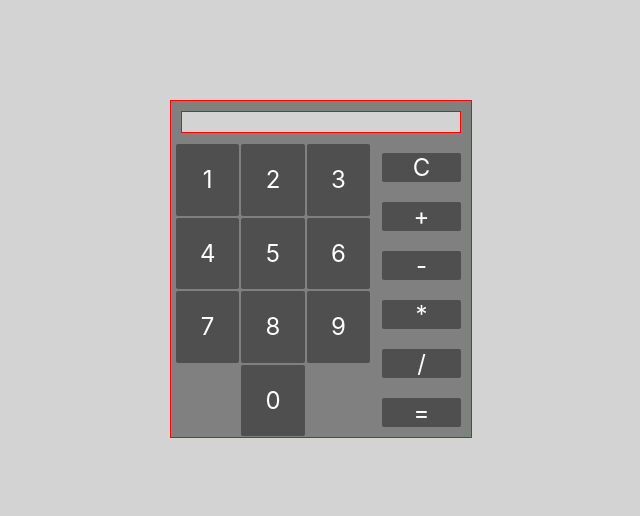
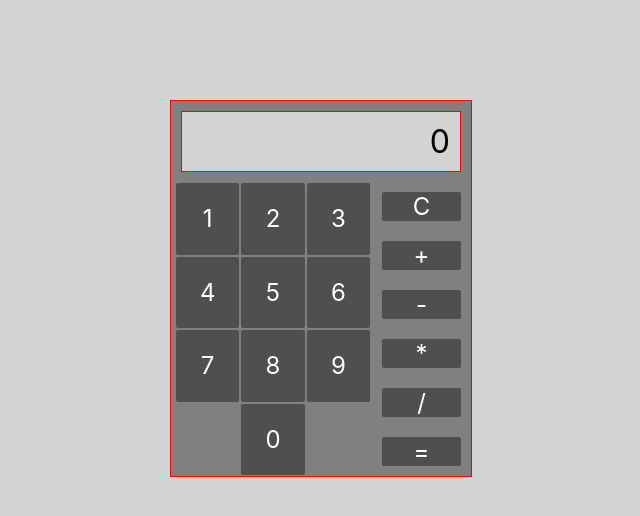
Before and after one commit to jakubiwaszkiewicz/react-calculator, a React (Create React App) app: page / in a window 1280 px wide. Shown: the top 516 px of the page, without its empty margins (319-959 px from the left). Built offline with nearby package versions, Linux system fonts and the light colour scheme; the HTML template or start-up script is replaced by a standard one.

Commit message:
A: css styling for btns

```diff
--- a/src/components/Content/Content.js
+++ b/src/components/Content/Content.js
@@ -1,5 +1,5 @@
 import "./Content.css"
-import React, { useState, useEffect } from "react"
+import React, { useState } from "react"
 import NumberBtn from './NumberBtn/NumberBtn'
 import OperatorBtn from './OperatorBtn/OperatorBtn'
 const Content = () => {
@@ -15,8 +15,6 @@ const Content = () => {
         {id:"+"}, {id:"-"}, {id:"*"}, {id:"/"}
     ]
 
-
-
     const changeFirstNumbers = prevState => {
         setFirstNumbers(prevState)
     }
@@ -26,9 +24,6 @@ const Content = () => {
     const changeOperator = prevState => {
         setOperator(prevState)
     }
-
-    useEffect(() => console.log(firstNumbers),[firstNumbers])
-    useEffect(() => console.log(operator),[operator])
 
     const equalClicked = () => {
         const firstNum = parseInt(firstNumbers)
@@ -69,7 +64,13 @@ const Content = () => {
 
     return (
         <div className="content">
-            <div className="display"><span>{secondNumbers === "" ? (firstNumbers === "" ? "" : firstNumbers) : secondNumbers}</span></div>
+            <div className="display">
+                <span>
+                    {secondNumbers === "" ?
+                        (firstNumbers === "" ? "0" : firstNumbers)
+                        : secondNumbers}
+                </span>
+            </div>
             <div className="flex-container-row">
                 <div className="flex-container-column numbers">
                     {data.map((singleData) => {
--- a/src/components/Content/NumberBtn/NumberBtn.css
+++ b/src/components/Content/NumberBtn/NumberBtn.css
@@ -10,7 +10,12 @@
     margin: 10px;
     color: white;
     background-color: #4f4f4f;
+    cursor: pointer;
 }
 .btn span {
     font-size: 1.5rem;
 }
+
+.btn:hover {
+    background: dimgrey;
+}
```
